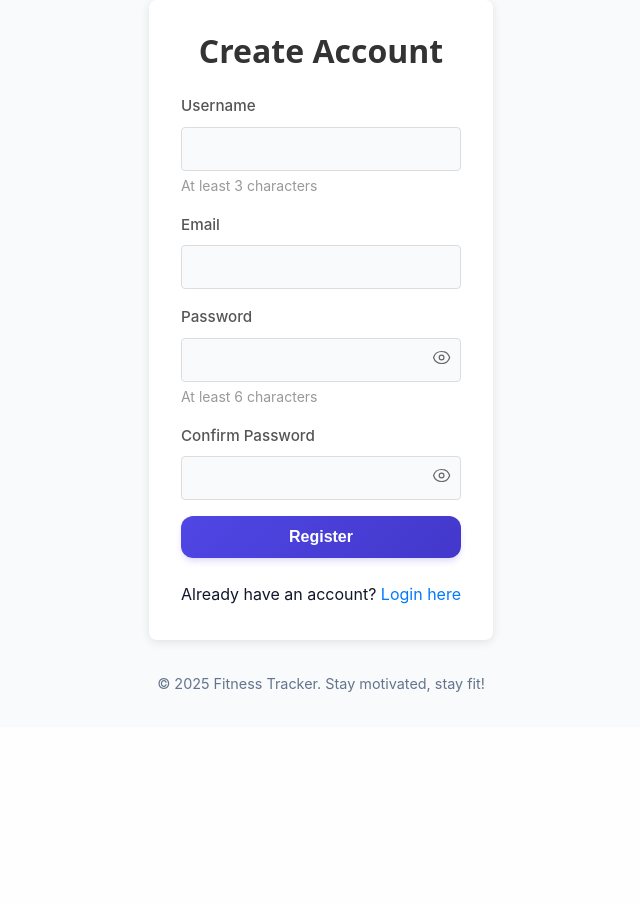
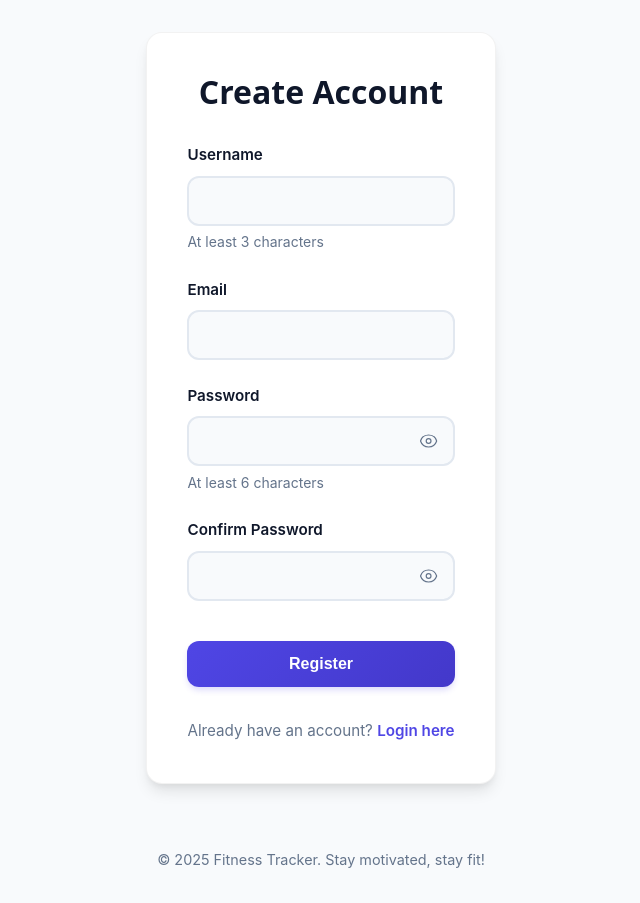
Before and after one commit to Sarthak200419/fitness-tracker, a Flask app: page /auth/register in a window 1280 px wide. Shown: the part 73-976 px from the top of the page, without its empty margins (319-959 px from the left). Before the commit the page ends 765 px from the top, so only its background shows below. Run offline with Flask 3, Linux system fonts and the light colour scheme.

```diff
--- a/frontend/static/css/style.css
+++ b/frontend/static/css/style.css
@@ -292,7 +292,8 @@ main {
 }
 
 .btn-danger:hover {
-    background: #dc2626; /* Red 600 */
+    background: #dc2626;
+    /* Red 600 */
     box-shadow: 0 4px 6px -1px rgba(239, 68, 68, 0.3);
 }
 
@@ -446,3 +447,106 @@ main {
         margin-left: 0;
     }
 }
+
+/* Authentication Pages */
+.auth-container {
+    display: flex;
+    justify-content: center;
+    align-items: center;
+    min-height: 80vh;
+    /* Increased slightly for better vertical centering */
+    padding: 2rem 1rem;
+}
+
+.auth-card {
+    background: var(--surface);
+    padding: 2.5rem;
+    border-radius: var(--border-radius);
+    box-shadow: var(--shadow);
+    width: 100%;
+    max-width: 440px;
+    border: 1px solid var(--border-color);
+    transition: transform 0.2s ease, box-shadow 0.2s ease;
+}
+
+.auth-card h1 {
+    margin-bottom: 2rem;
+    text-align: center;
+    color: var(--text-main);
+    font-size: 2rem;
+}
+
+.auth-card .form-group label {
+    color: var(--text-main);
+}
+
+.auth-card .form-group small {
+    display: block;
+    color: var(--text-muted);
+    font-size: 0.875rem;
+    margin-top: 0.35rem;
+}
+
+.password-wrapper {
+    position: relative;
+}
+
+.password-toggle {
+    position: absolute;
+    right: 12px;
+    top: 50%;
+    transform: translateY(-50%);
+    background: none;
+    border: none;
+    cursor: pointer;
+    padding: 4px;
+    color: var(--text-muted);
+    display: flex;
+    align-items: center;
+    justify-content: center;
+    border-radius: 4px;
+    transition: color 0.2s ease, background-color 0.2s ease;
+}
+
+.password-toggle:hover {
+    color: var(--primary-color);
+    background-color: var(--bg);
+}
+
+.form-group.checkbox {
+    display: flex;
+    align-items: center;
+    gap: 0.75rem;
+}
+
+.form-group.checkbox input[type="checkbox"] {
+    width: 1.2rem;
+    height: 1.2rem;
+    border-radius: 4px;
+    accent-color: var(--primary-color);
+    border: 2px solid var(--border-color);
+    cursor: pointer;
+}
+
+.btn-block {
+    width: 100%;
+    margin-top: 1rem;
+    padding: 0.875rem;
+}
+
+.auth-link {
+    text-align: center;
+    margin-top: 2rem;
+    color: var(--text-muted);
+    font-size: 0.95rem;
+}
+
+.auth-link a {
+    color: var(--primary-color);
+    font-weight: 600;
+}
+
+.auth-link a:hover {
+    color: var(--primary-hover);
+    text-decoration: underline;
+}
--- a/frontend/templates/auth/register.html
+++ b/frontend/templates/auth/register.html
@@ -58,96 +58,7 @@
     </div>
 </div>
 
-<style>
-    .auth-container {
-        display: flex;
-        justify-content: center;
-        align-items: center;
-        min-height: 60vh;
-    }
 
-    .auth-card {
-        background: white;
-        padding: 2rem;
-        border-radius: 8px;
-        box-shadow: 0 2px 10px rgba(0, 0, 0, 0.1);
-        width: 100%;
-        max-width: 400px;
-    }
-
-    .auth-card h1 {
-        margin-bottom: 1.5rem;
-        text-align: center;
-        color: #333;
-    }
-
-    .form-group {
-        margin-bottom: 1rem;
-    }
-
-    .form-group label {
-        display: block;
-        margin-bottom: 0.5rem;
-        font-weight: 500;
-        color: #555;
-    }
-
-    .form-group small {
-        display: block;
-        color: #999;
-        font-size: 0.875rem;
-        margin-top: 0.25rem;
-    }
-
-    .form-control {
-        width: 100%;
-        padding: 0.75rem;
-        border: 1px solid #ddd;
-        border-radius: 4px;
-        font-size: 1rem;
-    }
-
-    .form-control:focus {
-        outline: none;
-        border-color: #007bff;
-        box-shadow: 0 0 0 3px rgba(0, 123, 255, 0.25);
-    }
-
-    .btn-block {
-        width: 100%;
-    }
-
-    .auth-link {
-        text-align: center;
-        margin-top: 1.5rem;
-    }
-
-    .auth-link a {
-        color: #007bff;
-        text-decoration: none;
-    }
-
-    .auth-link a:hover {
-        text-decoration: underline;
-    }
-
-    .password-wrapper {
-        position: relative;
-    }
-
-    .password-toggle {
-        position: absolute;
-        right: 10px;
-        top: 50%;
-        transform: translateY(-50%);
-        background: none;
-        border: none;
-        cursor: pointer;
-        font-size: 1.2rem;
-        padding: 0;
-        color: #666;
-    }
-</style>
 
 <script>
     function togglePassword(btn, inputId) {
```
Also changed, not shown: frontend/templates/auth/login.html (+0 -91 lines).
